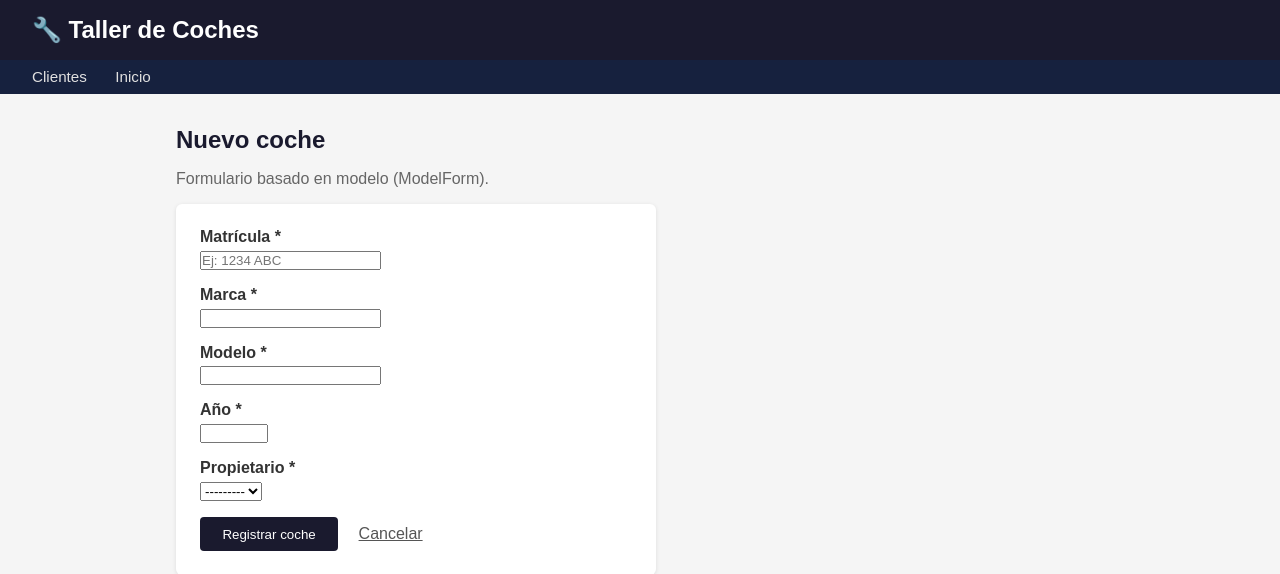
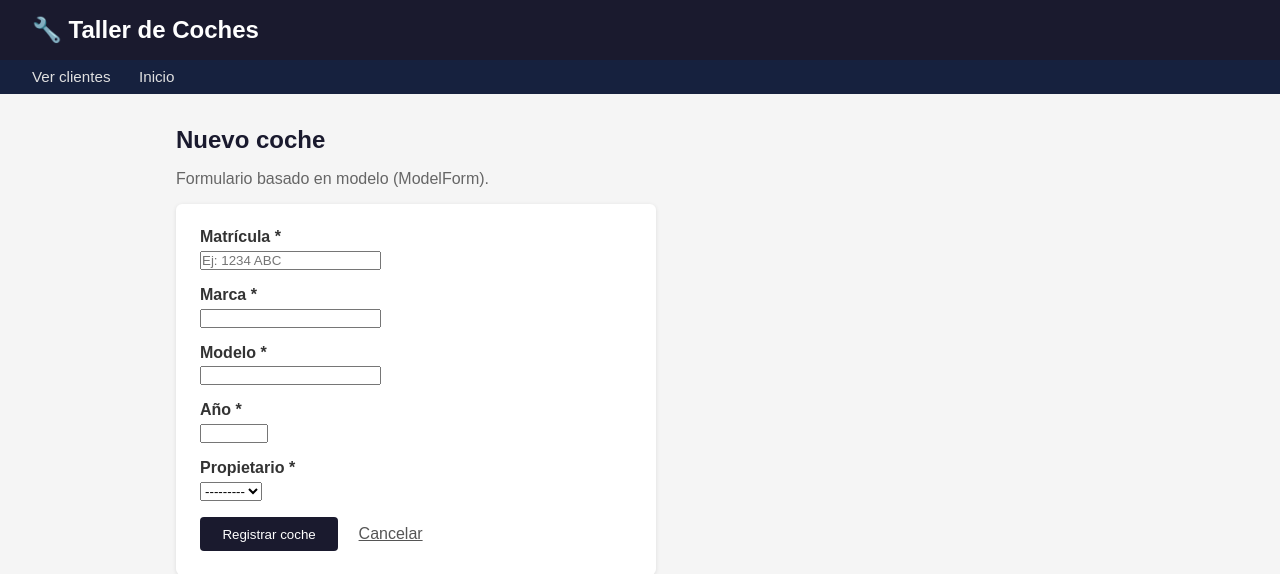
Before and after one commit to theivanzheng/ArquitecturaSoftware_CuartoUPSA, a Django app: page /taller/form/coche/ in a window 1280 px wide. Shown: the top 574 px of the page. Run offline with Django 4.2, Linux system fonts and the light colour scheme; data that the repository does not hold is empty.

Commit message:
corrijo texto del nav en base.html

```diff
--- a/Arquitectura de Software Ordenados/Django/taller_coches/templates/base.html
+++ b/Arquitectura de Software Ordenados/Django/taller_coches/templates/base.html
@@ -29,7 +29,7 @@
         <h1>🔧 Taller de Coches</h1>
     </header>
     <nav>
-        <a href="/taller/clientes/">Clientes</a>
+        <a href="/taller/clientes/">Ver clientes</a>
         <a href="/">Inicio</a>
     </nav>
     <main>
```
